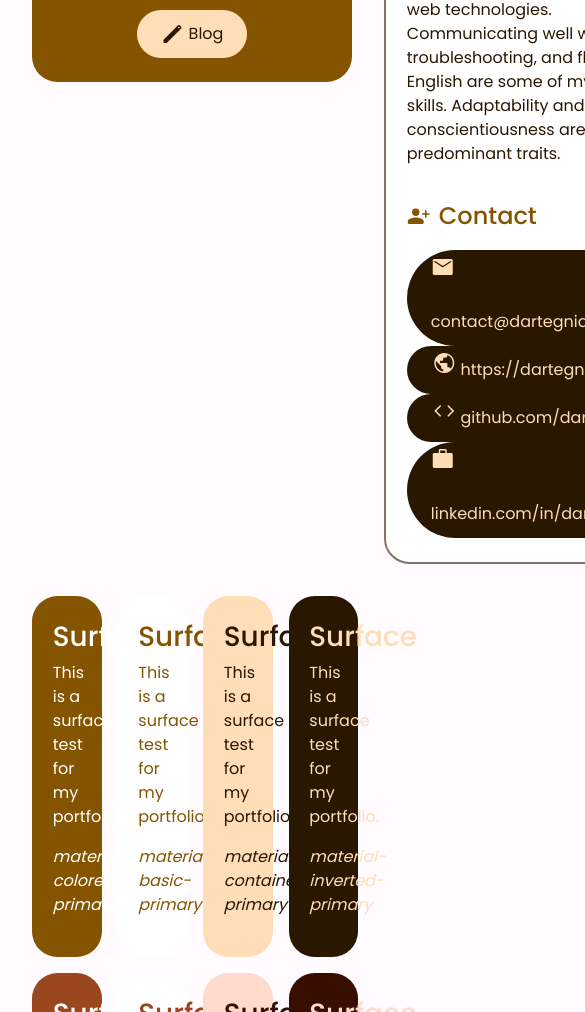
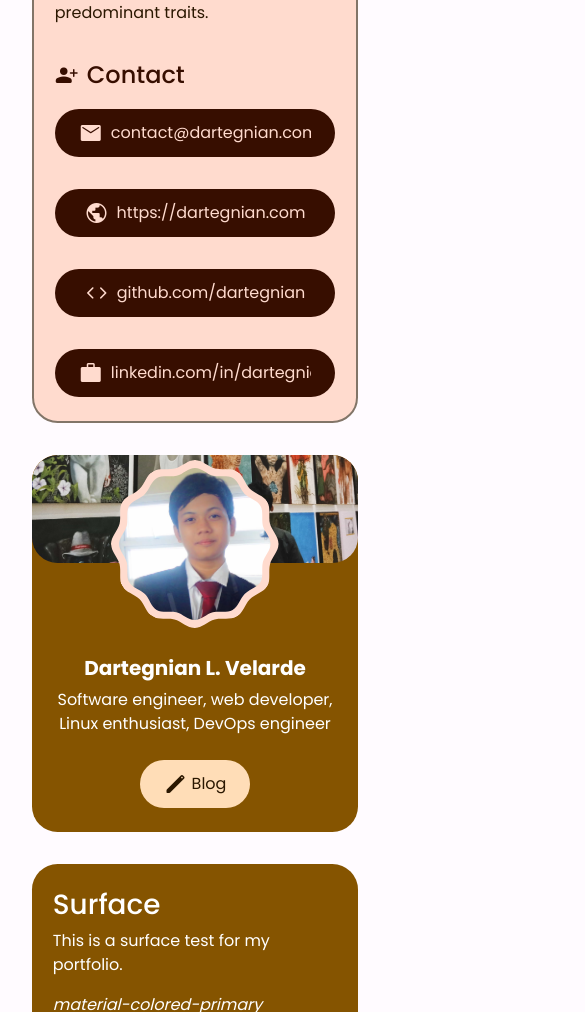
Before and after one commit to Dartegnian/portfolio, an Angular app: page / in a window 390 px wide. Shown: the part 988-2000 px from the top of the page, 585 px wide, since content can reach past the window. Built offline with nearby package versions, Linux system fonts and the light colour scheme.

Commit message:
Responsiveness adjustments for components, profile card improvements
Fix weird accent switcher width bug

```diff
--- a/src/app/app.component.scss
+++ b/src/app/app.component.scss
@@ -1,4 +1,10 @@
+@import "~bootstrap/scss/bootstrap-grid.scss";
+
 .profile-intro {
 	display: flex;
 	gap: 2rem;
+
+	@include media-breakpoint-down(md) {
+		flex-direction: column-reverse;
+	}
 }
--- a/src/app/components/accent-switcher/accent-switcher.component.scss
+++ b/src/app/components/accent-switcher/accent-switcher.component.scss
@@ -17,6 +17,7 @@
 		overflow: hidden;
 		border-radius: 2.5rem;
 		transition: border-radius $theme-transition-speed ease;
+		border: transparent solid 2px;
 
 		&--selected {
 			border: #{var(--md-sys-color-primary)} solid 2px;
--- a/src/app/components/hero-banner/hero-banner.component.scss
+++ b/src/app/components/hero-banner/hero-banner.component.scss
@@ -1,3 +1,4 @@
+@import "~bootstrap/scss/bootstrap-grid.scss";
 @import "global";
 @import "material-you";
 
@@ -25,6 +26,10 @@
 		display: flex;
 		flex-direction: column;
 		width: 45%;
+
+		@include media-breakpoint-down(lg) {
+			width: 75%;
+		}
 	}
 
 	&__header {
@@ -32,6 +37,11 @@
 		font-size: 4rem;
 		margin: 1rem 0rem;
 		margin-bottom: 0.5rem;
+
+		@include media-breakpoint-down(lg) {
+			font-size: 3rem;
+			margin-bottom: 2rem;
+		}
 	}
 
 	&__subheader {
--- a/src/app/components/profile-card/profile-card.component.html
+++ b/src/app/components/profile-card/profile-card.component.html
@@ -1,5 +1,14 @@
 <article class="profile-card">
-	<img src="/assets/img/cover-min.jpg" class="profile-card__cover" alt="Profile cover" width="320" height="105" draggable="false"/>
+	<header class="profile-card__header">
+		<picture class="profile-card__cover-container">
+			<img src="/assets/img/cover-min.jpg" class="profile-card__cover" alt="Profile cover" width="320" height="105" draggable="false"/>
+		</picture>
+		<div class="profile-card__photo-container">
+			<picture class="profile-card__profile-photo">
+				<img src="/assets/img/me-min.jpg" class="profile-card__photo" alt="Profile picture" height="10" width="100" draggable="false"/>
+			</picture>
+		</div>
+	</header>
 	<section class="profile-card__text">
 		<h1 class="profile-card__name">{{ name }}</h1>
 		<span class="profile-card__tagline">{{ tagline }}</span>
--- a/src/app/components/profile-card/profile-card.component.scss
+++ b/src/app/components/profile-card/profile-card.component.scss
@@ -1,10 +1,14 @@
+@import "~bootstrap/scss/bootstrap-grid.scss";
 @import "global";
 @import "material-you";
+
+:host {
+	display: flex;
+}
 
 .profile-card {
 	@include theme-transition;
 	@include material-colored--primary;
-	// @include material-outline;
 
 	width: 20rem;
     overflow: hidden;
@@ -12,11 +16,60 @@
 	flex-direction: column;
 	border-radius: $container-border-radius;
 
+	@include media-breakpoint-down(md) {
+		width: 100%;
+	}
+
+	&__header {
+		position: relative;
+		display: flex;
+		justify-content: center;
+
+		@include media-breakpoint-only(md) {
+			margin-bottom: 8rem;
+		}
+
+		@include media-breakpoint-down(md) {
+			margin-bottom: 21%;
+		}
+	}
+
 	&__cover {
 		width: 100%;
     	height: auto;
 		border-radius: $container-border-radius;
 		user-select: none;
+	}
+
+	&__photo-container {
+		display: flex;
+		justify-content: center;
+		position: absolute;
+		bottom: -50%;
+
+		@include media-breakpoint-down(md) {
+			bottom: -60%;
+		}
+	}
+
+	&__profile-photo {
+		@include material-mask--jagged-circle;
+
+		padding: 0.5rem;
+		object-fit: contain;
+		border-radius: 50%;
+		background-color: #{var(--md-sys-color-secondary-container)};
+	}
+
+	&__photo {
+		@include material-mask--jagged-circle;
+		width: 8rem;
+		height: 100%;
+		user-select: none;
+
+		@include media-breakpoint-down(md) {
+			width: 9.5rem;
+		}
 	}
 
 	&__text {
@@ -26,10 +79,12 @@
 		text-align: center;
 		justify-content: center;
 		align-items: center;
+		flex-grow: 1;
 	}
 
 	&__name {
 		font-size: 1.25rem;
+		font-weight: bold;
 	}
 
 	&__tagline {
--- a/src/app/components/profile-info/profile-info.component.scss
+++ b/src/app/components/profile-info/profile-info.component.scss
@@ -1,3 +1,4 @@
+@import "~bootstrap/scss/bootstrap-grid.scss";
 @import "global";
 @import "material-you";
 
@@ -9,7 +10,7 @@
 
 .profile-info {
 	@include theme-transition;
-	@include material-basic--primary;
+	@include material-container--secondary;
 	@include material-outline;
 
 	display: flex;
@@ -37,6 +38,31 @@
 		}
 	}
 
+	&__links {
+		display: grid;
+		grid-template-columns: repeat(2, minmax(0, 1fr));
+		grid-template-rows: repeat(2, minmax(0, 1fr));
+		grid-auto-flow: column;
+		grid-gap: 2rem 2rem;
+
+		@include media-breakpoint-down(lg) {
+			grid-auto-flow: initial;
+			grid-template-columns: repeat(1, minmax(0, 1fr));
+			grid-template-rows: repeat(2, minmax(0, 1fr));
+		}
+	}
+
+	&__link-wrapper {
+		display: flex;
+		justify-content: left;
+		align-items: center;
+		overflow: hidden;
+
+		& > .material-symbols-rounded {
+			margin-right: 0.5rem;
+		}
+	}
+
 	&__description {
 		margin: 0rem;
 	}
@@ -46,6 +72,11 @@
 	}
 
 	&__link {
-		@include material-button--tonal-primary-inverted;
+		@include material-button--tonal-secondary-inverted;
+	}
+
+	&__link-text {
+		flex-grow: 1;
+		text-align: center;
 	}
 }
--- a/src/app/components/surface-test/surface-test.component.scss
+++ b/src/app/components/surface-test/surface-test.component.scss
@@ -1,3 +1,4 @@
+@import "~bootstrap/scss/bootstrap-grid.scss";
 @import "material-you";
 
 .surfaces {
@@ -17,6 +18,16 @@
 		grid-auto-flow: column;
 		grid-gap: 1rem;
 		margin-bottom: 1rem;
+
+		@include media-breakpoint-down(lg) {
+			grid-auto-flow: initial;
+			grid-template-columns: repeat(2, minmax(0, 1fr));
+		}
+
+		@include media-breakpoint-down(md) {
+			grid-auto-flow: initial;
+			grid-template-columns: repeat(1, minmax(0, 1fr));
+		}
 
 		&:last-child {
 			margin-bottom: 0rem;
```
